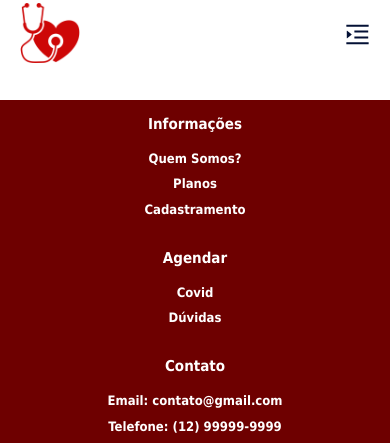
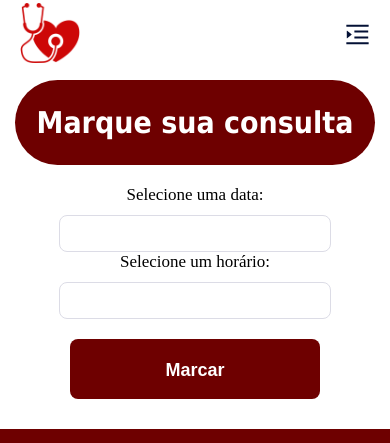
Before and after one commit to davixie/Projeto-Ces-22-Front, a React (Create React App) app: page /appointment in a window 390 px wide. Shown: the top 443 px of the page. Built offline with nearby package versions, Linux system fonts and the light colour scheme; the HTML template or start-up script is replaced by a standard one.

Commit message:
appointment page

```diff
--- a/package.json
+++ b/package.json
@@ -8,11 +8,15 @@
     "@testing-library/react": "^11.1.0",
     "@testing-library/user-event": "^12.1.10",
     "antd": "^4.16.2",
+    "date-time-picker": "^0.5.3",
     "react": "^17.0.2",
+    "react-date-picker": "^8.2.0",
+    "react-datetime-picker": "^3.3.0",
     "react-dom": "^17.0.2",
     "react-router-dom": "^5.2.0",
     "react-scripts": "4.0.3",
     "react-scroll": "^1.8.2",
+    "react-time-picker": "^4.3.0",
     "web-vitals": "^1.0.1"
   },
   "scripts": {
--- /dev/null
+++ b/src/components/Appointment/forms.js
@@ -0,0 +1,101 @@
+import React, { useState } from 'react'
+import { useHistory } from 'react-router-dom';
+import { message } from 'antd'
+import {DatePicker} from 'react-date-picker'
+import {TimePicker} from 'react-time-picker'
+
+import './styles.css'
+
+export function FormmsAppointment(){
+    const history = useHistory();
+
+    const [date, setDate] = useState("")
+    const [time, setTime] = useState("")
+
+    const [emptyDate, setEmptyDate] = useState(false)
+    const [emptyTime, setEmptyTime] = useState(false)
+
+    const [invalidDate, setInvalidDate] = useState(false)
+    const [invalidTime, setInvalidTime] = useState(false)
+
+    function checkEmptyDate(){
+        if(date===""){
+            setEmptyDate(true)
+            return;
+        }else{ setEmptyDate(false) }
+    }
+    function checkEmptyTime(){
+        if(time===""){
+            setEmptyTime(true)
+            return;
+        }else{ setEmptyTime(false) }
+    }
+
+    function checkDate(){
+        console.log("aqui")
+        if(date===""){
+            setEmptyDate(true)
+            return;
+        }else{ setEmptyDate(false) }
+        setInvalidDate(false)
+    }
+    function checkTime(){
+        console.log("aqui")
+        if(time===""){
+            setEmptyTime(true)
+            return;
+        }else{ setEmptyTime(false) }
+        setInvalidTime(false)
+    }
+
+
+    async function handleAppointment(e){
+        e.preventDefault()
+        console.log("em 0")
+        try{
+            let error = false;
+            if(date === ""){
+                setEmptyDate(true)
+                error = true;
+            }else if(invalidDate){
+                setInvalidDate(true)
+                error = true;
+            }
+            if(time === ""){
+                setEmptyTime(true)
+                error = true;
+            }else if(invalidTime){
+                setInvalidTime(true)
+                error = true;
+            }
+            if(error) return;
+            history.push("/")
+        }catch(err){
+            alert("Infelizmente ocorreu um erro com o servidor.")
+        }
+    }
+
+    return(
+        <div className="forms-container">
+            <form onSubmit={handleAppointment}>
+            <section className="section-input">
+                    <span className="title">Selecione uma data: </span>
+                    <section>
+                        <input //DatePicker
+                            value={date}
+                            onChange={e => setDate(e.target.value)}
+                        />
+                    </section>
+                    <span className="title">Selecione um horário: </span>
+                    <section>
+                        <input //TimePicker
+                            value={time}
+                            onChange={e => setTime(e.target.value)}
+                        />
+                    </section>
+                </section>
+                <button type="submit">Marcar</button>
+            </form>
+        </div>
+    )
+}
--- /dev/null
+++ b/src/components/Appointment/index.js
@@ -0,0 +1,14 @@
+import React from 'react'
+import { FormmsAppointment } from './forms'
+import './styles.css'
+
+export function AppointmentContainer(){
+    return(
+        <div className="appointment-container">
+            <section className="section-text">
+                <h1>Marque sua consulta</h1>
+            </section>
+            <FormmsAppointment />
+        </div>
+    )
+}
--- /dev/null
+++ b/src/components/Appointment/styles.css
@@ -0,0 +1,134 @@
+.forms-container{
+    margin: 0 auto;
+    max-width: 1000px;
+}
+
+.forms-container form{
+    display: flex;
+    flex-direction: column;
+    justify-content: center;
+    align-items: center;
+}
+
+.forms-container form .section-input{
+    display: flex;
+    flex-direction: column;
+    justify-content: center;
+    align-items: center;
+    margin-top: 50px;
+}
+
+.forms-container form .section-input .title{
+    font-size: 20px;
+}
+
+.forms-container .section-input section{
+    display: flex;
+    flex-direction: column;
+    align-items: center;
+}
+
+.forms-container form .section-input section input{
+    width: 300px;
+    height: 40px;
+    color: #6e0000;
+    border: 1px solid #dcdce6;
+    border-radius: 8px;
+    padding: 0 20px;
+    font-size: 15px;
+    margin-left: 20px;
+}
+.forms-container form .section-input section span{
+    color: #6e0000;
+}
+
+.forms-container form button{
+    margin-top: 50px;
+}
+
+@media(max-width: 800px){
+    .forms-container{
+        max-width: 800px;
+    }
+    .forms-container form .section-input{
+        flex-direction: column;
+        margin-top: 20px;
+    }
+    .forms-container form .section-input .title{
+        margin-bottom: 10px;
+        font-size: 17px;
+    }
+    .forms-container form .section-input section input{
+        width: 250px;
+        height: 35px;
+        padding: 0 10px;
+        margin-left: 0px;
+        font-size: 13px;
+    }
+    .forms-container form button{
+        margin-top: 20px;
+    }
+}
+
+/* ------------------------------------------ */
+
+.appointment-container{
+    margin: 0 auto;
+    max-width: 2000px;
+    height: 400px;
+    width: 90%;
+    display: flex;
+    flex-direction: column;
+    justify-content: space-between;
+    align-items: center;
+}
+
+.appointment-container .section-text{
+    width: 60%;
+    display: flex;
+    flex-direction: column;
+    justify-content: center;
+    align-items: center;
+    background-color: #6e0000;
+    border-radius: 50px;
+    margin-right: 20px;
+}
+
+.appointment-container .section-text h1{
+    font-size: 30px;
+    color: #ffffff;
+    text-align: center;
+    margin-top: 25px;
+}
+
+.appointment-container .section-text p{
+    width: 60%;
+    text-align: center;
+    color: #ffffff;
+    font-weight: 500px;
+    line-height: 40px;
+    margin-top: 50px;
+    margin-bottom: 0px;
+}
+
+@media(max-width: 800px){
+    .appointment-container{
+        max-width: 800px;
+        height: unset;
+        width: 96%;
+        flex-direction: column;
+        justify-content: center;
+        margin-top: 10px;
+    }
+
+    .appointment-container .section-text{
+        width: 96%;
+        margin-right: 0px;
+    }
+
+    .appointment-container .section-text p{
+        width: 95%;
+        line-height: 37px;
+        margin-top: 30px;
+    }
+}
--- /dev/null
+++ b/src/pages/Appointment/index.js
@@ -0,0 +1,10 @@
+import React from 'react'
+import { AppointmentContainer } from '../../components/Appointment/index'
+
+export default function Appointment(){
+    return(
+        <div>
+            <AppointmentContainer />
+        </div>
+    )
+}
--- a/src/routes.js
+++ b/src/routes.js
@@ -3,6 +3,7 @@ import { BrowserRouter, Switch, Route } from 'react-router-dom';
 import HomePage from './pages/Homepage/index'
 import Register from './pages/Register/index'
 import Login from './pages/Login/index'
+import Appointment from './pages/Appointment';
 
 const Routes = () => (
     <BrowserRouter>
@@ -10,6 +11,7 @@ const Routes = () => (
             <Route exact path="/" component={HomePage} />
             <Route exact path="/register" component={Register} />
             <Route exact path="/login" component={Login} />
+            <Route exact path="/appointment" component={Appointment} />
         </Switch>
     </BrowserRouter>
 )
```
